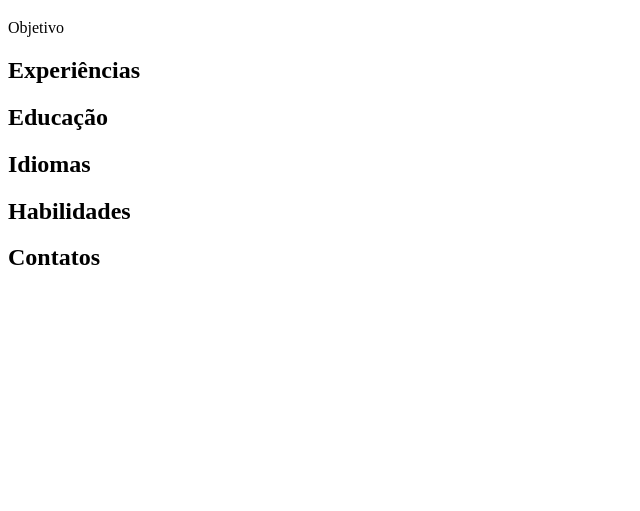
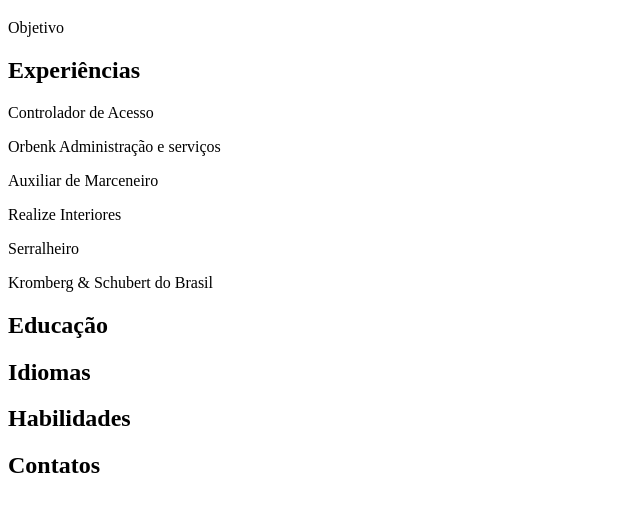
Before and after one commit to DenySL2/Analisando-Dados, a plain HTML site: page index.html in a window 1280 px wide. Shown: the part 61-572 px from the top of the page, without its empty margins (0-640 px from the left). Drawn offline with Linux system fonts and the light colour scheme.

Commit message:
Adicionando as Experiências

```diff
--- a/index.html
+++ b/index.html
@@ -9,10 +9,28 @@
     <h1>Denilson Silveira</h1>
     <p>Objetivo</p>
 
-    <h2>Experiências</h2>
-    <h2>Educação</h2>
-    <h2>Idiomas</h2>
-    <h2>Habilidades</h2>
-    <h2>Contatos</h2>
+    <div>
+      <h2>Experiências</h2>
+      <p>Controlador de Acesso</p>
+      <p>Orbenk Administração e serviços</p>
+      <p></p>
+      <p>Auxiliar de Marceneiro</p>
+      <p>Realize Interiores</p>
+      <p></p>
+      <p>Serralheiro</p>
+      <p>Kromberg & Schubert do Brasil</p>
+    </div>
+    <div>
+      <h2>Educação</h2>
+    </div>
+    <div>
+      <h2>Idiomas</h2>
+    </div>
+    <div>
+      <h2>Habilidades</h2>
+    </div>
+    <div>
+      <h2>Contatos</h2>
+    </div>
   </body>
 </html>
```
